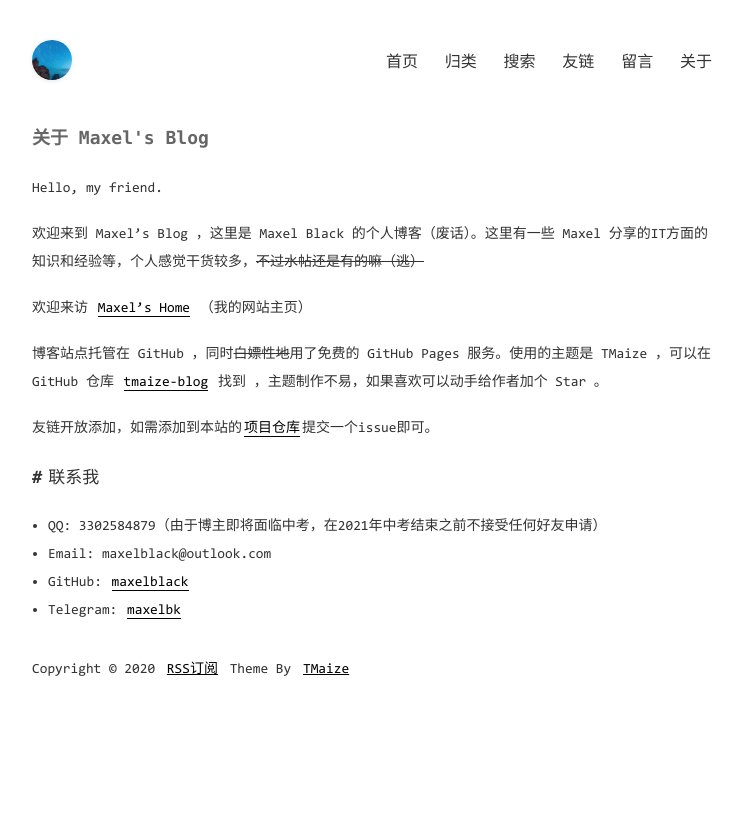
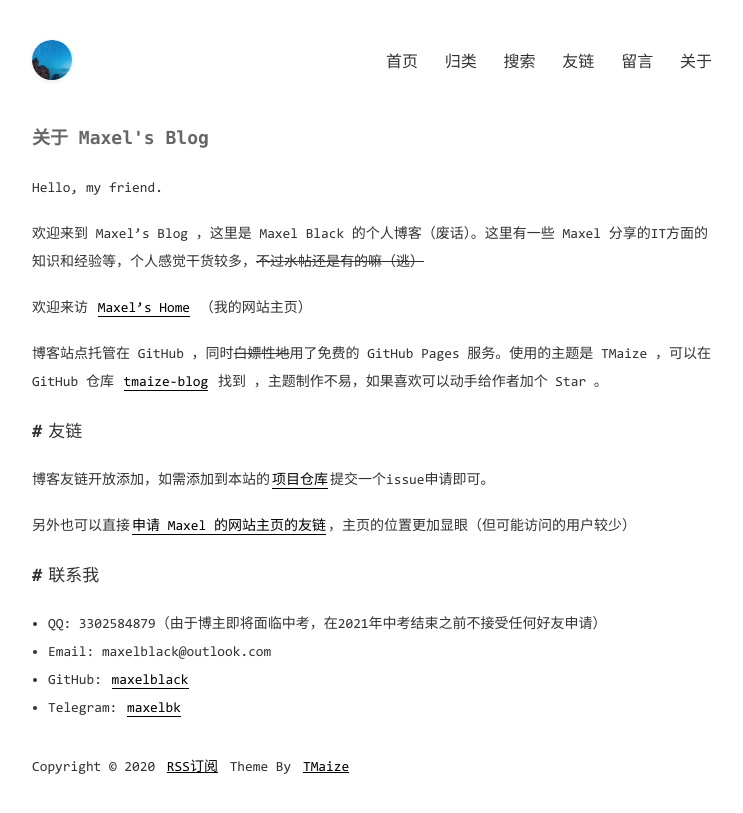
Before and after one commit to maxelblack/blog, a Jekyll site: the page built from pages/about.md, in a window 1280 px wide. Shown: the top 813 px of the page, without its empty margins (268-1011 px from the left). Built offline with Jekyll 4.4.1, drawn with Linux system fonts in a browser that asks for light colours; comment, search, counter and statistics services are not loaded.

Commit message:
Update the website.

```diff
--- a/pages/about.md
+++ b/pages/about.md
@@ -11,7 +11,10 @@ Hello, my friend.
 
 博客站点托管在 GitHub ，同时~~白嫖性地~~用了免费的 GitHub Pages 服务。使用的主题是 TMaize ，可以在 GitHub 仓库 [tmaize-blog](https://github.com/TMaize/tmaize-blog) 找到 ，主题制作不易，如果喜欢可以动手给作者加个 Star 。
 
-友链开放添加，如需添加到本站的[项目仓库](https://github.com/maxelblack/blog)提交一个issue即可。
+## 友链
+博客友链开放添加，如需添加到本站的[项目仓库](https://github.com/maxelblack/blog)提交一个issue申请即可。
+
+另外也可以直接[申请 Maxel 的网站主页的友链](https://maxelblack.github.io)，主页的位置更加显眼（但可能访问的用户较少）
 
 ## 联系我
 
```
